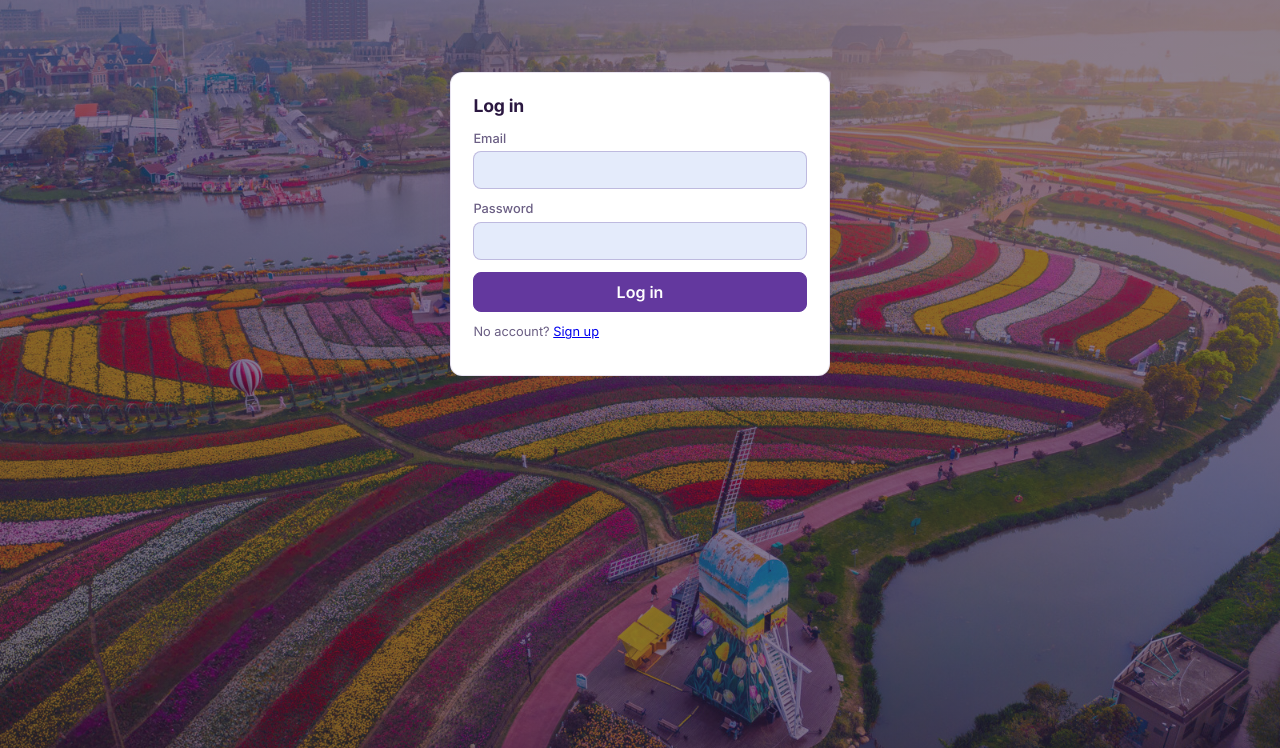
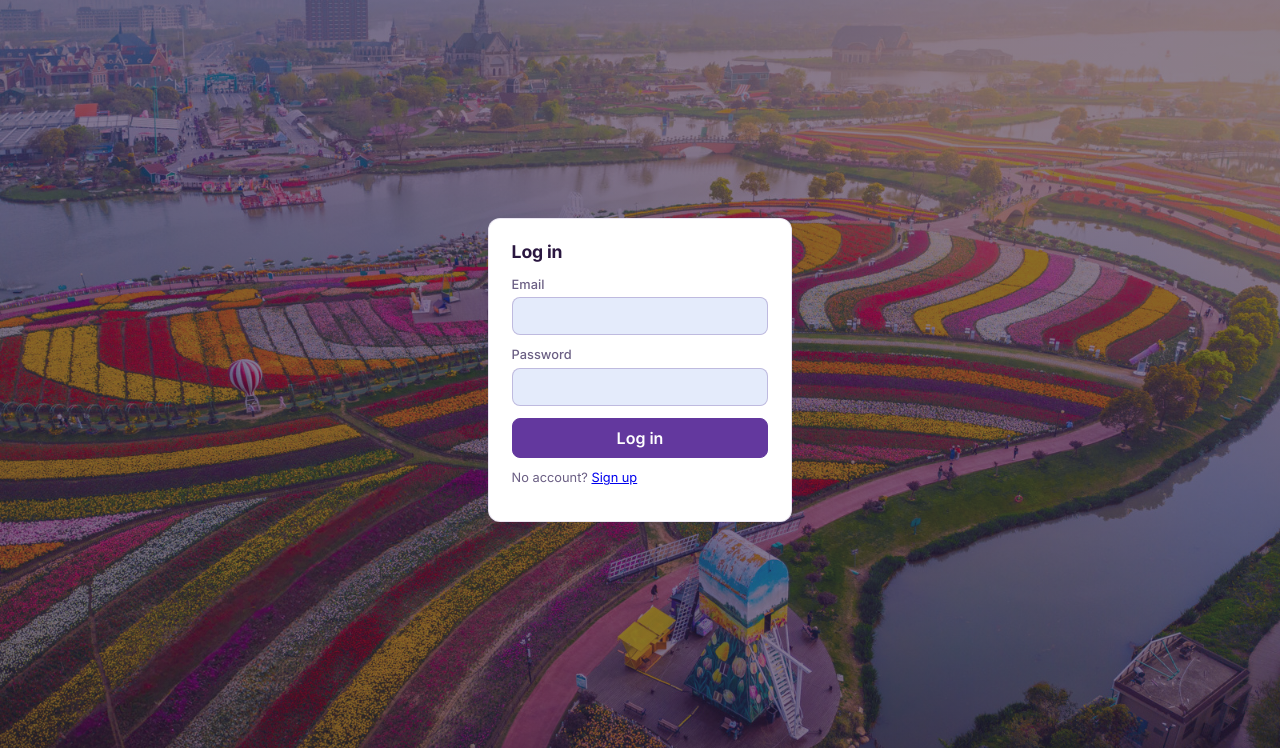
Before and after one commit to idquodest/huisjagers, a FastAPI app: page /login in a window 1280 px wide. Shown: the part 52-800 px from the top of the page. Run offline with FastAPI, Linux system fonts and the light colour scheme.

Commit message:
Vertically center the auth card on login/signup

```diff
--- a/dashboard/templates/base.html
+++ b/dashboard/templates/base.html
@@ -113,6 +113,12 @@
     .auth-divider { display: flex; align-items: center; gap: 0.75rem; margin: 1.1rem 0; color: var(--text-muted); font-size: 0.72rem; text-transform: uppercase; letter-spacing: 0.06em; }
     .auth-divider::before, .auth-divider::after { content: ""; flex: 1; height: 1px; background: var(--border); }
     .auth-card button.primary { width: 100%; }
+    body.auth-bg .page {
+      min-height: calc(100vh - 60px);
+      display: flex; align-items: center; justify-content: center;
+      padding-top: 0; padding-bottom: 0;
+    }
+    body.auth-bg .auth-card { margin: 0; }
     .filter-panel {
       background: var(--card); border: 1px solid var(--border); border-radius: 0.75rem;
       box-shadow: 0 8px 30px rgba(91,58,152,0.10); padding: 1rem 1.2rem; margin: 0.5rem 0 1rem;
```
